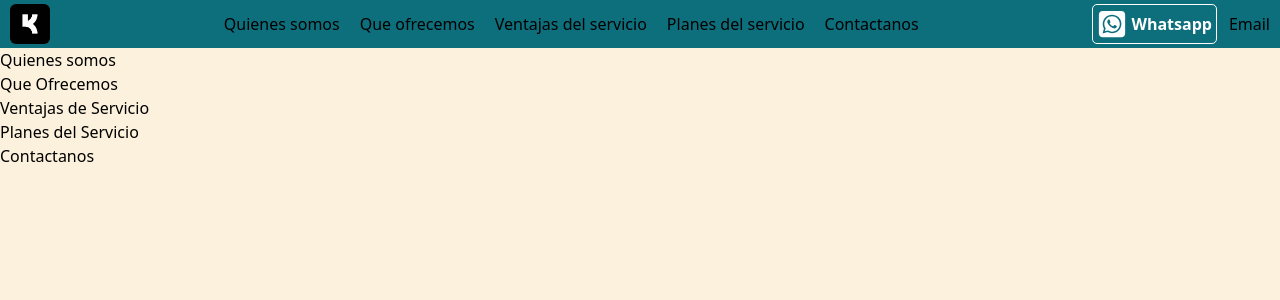
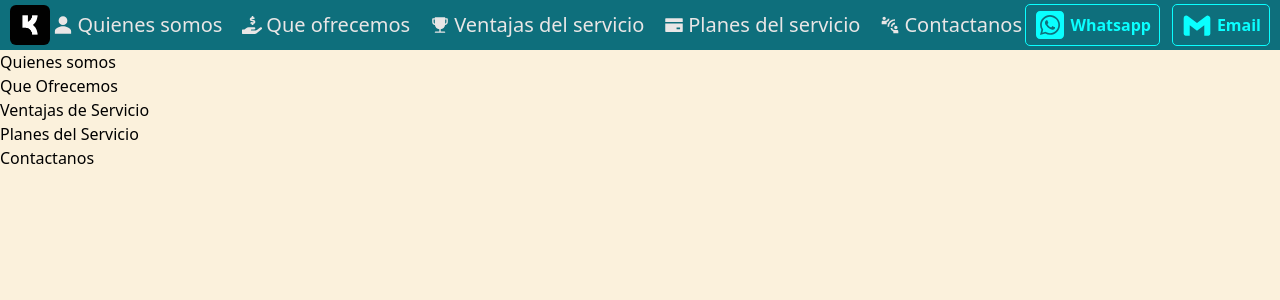
Before and after one commit to yhonder710/web-servicios, a React (Vite) app: page / in a window 1280 px wide. Shown: the top 300 px of the page. Built offline with nearby package versions, Linux system fonts and the light colour scheme.

Commit message:
feact: btn contact creado

```diff
--- a/src/components/atomos/BtnPrimary.tsx
+++ b/src/components/atomos/BtnPrimary.tsx
@@ -1,12 +1,16 @@
-import { FaSquareWhatsapp } from "react-icons/fa6";
+import type { ReactNode } from "react"
 
+interface Props {
+  icon: ReactNode
+  text: string
+}
 
-export function BtnPrimary() {
+export function BtnPrimary({ icon, text }: Props) {
   return (
-    <button className="border-1 p-1 rounded-[5px] text-white">
+    <button className="border-1 p-1 px-2 rounded-[5px] text-[#0AFFFF]">
       <a href="#" className="flex items-center gap-1">
-        <FaSquareWhatsapp size={30} />
-        <strong>Whatsapp</strong>
+        {icon}
+        <strong>{text}</strong>
       </a>
     </button>
   )
--- a/src/components/organismos/Naybar.tsx
+++ b/src/components/organismos/Naybar.tsx
@@ -1,5 +1,16 @@
 import logo from '../../assets/diseño-de-logotipo-con-letra-k.webp'
 import { BtnPrimary } from '../atomos/BtnPrimary'
+
+import { FaSquareWhatsapp } from "react-icons/fa6";
+import { BiLogoGmail } from "react-icons/bi";
+
+import { IoPersonSharp } from "react-icons/io5";
+import { FaHandHoldingUsd } from "react-icons/fa";
+import { AiFillTrophy } from "react-icons/ai";
+import { AiFillCreditCard } from "react-icons/ai";
+import { MdOutlineConnectWithoutContact } from "react-icons/md";
+
+
 
 export function Naybar() {
   return (
@@ -9,27 +20,27 @@ export function Naybar() {
           <img src={logo} alt="Logo" className=' w-10 h-auto object-cover rounded-[6px]' />
         </a>
       </picture>
-      <ul className="flex gap-5">
+      <ul className="flex gap-5 text-[#e9e6e6]">
         {
           link.map(link => (
             <li key={link.name}>
-              <a href={link.to}>{link.name}</a>
+              <a href={link.to} className='text-[20px] flex items-center gap-1 justify-center'>{link.icon} {link.name}</a>
             </li>
           ))
         }
       </ul>
       <div className="flex gap-3">
-        <BtnPrimary />
-        <button>Email</button>
+        <BtnPrimary icon={<FaSquareWhatsapp size={32} />} text='Whatsapp' />
+        <BtnPrimary icon={<BiLogoGmail size={32} />} text='Email' />
       </div>
     </nav>
   )
 }
 
 const link = [
-  { name: "Quienes somos", to: "quienes-somos", },
-  { name: "Que ofrecemos", to: "que-ofrecemos", },
-  { name: "Ventajas del servicio", to: "ventaja-del-servicion", },
-  { name: "Planes del servicio", to: "planes-del-servicio", },
-  { name: "Contactanos", to: "contactanos", }
+  { name: "Quienes somos", to: "#", icon: <IoPersonSharp /> },
+  { name: "Que ofrecemos", to: "#", icon: <FaHandHoldingUsd /> },
+  { name: "Ventajas del servicio", to: "#", icon: <AiFillTrophy /> },
+  { name: "Planes del servicio", to: "#", icon: <AiFillCreditCard /> },
+  { name: "Contactanos", to: "#", icon: <MdOutlineConnectWithoutContact /> }
 ]
```
